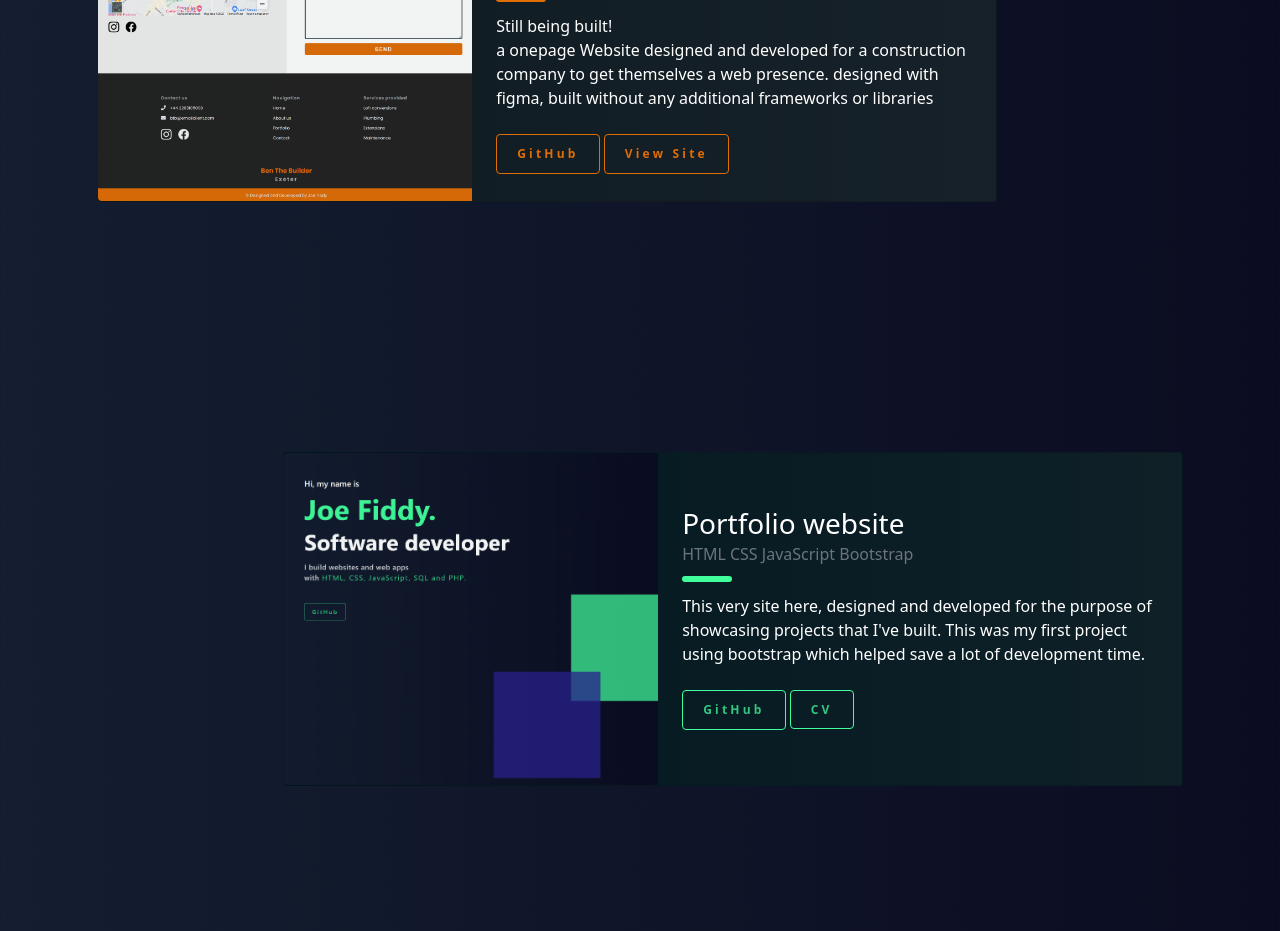
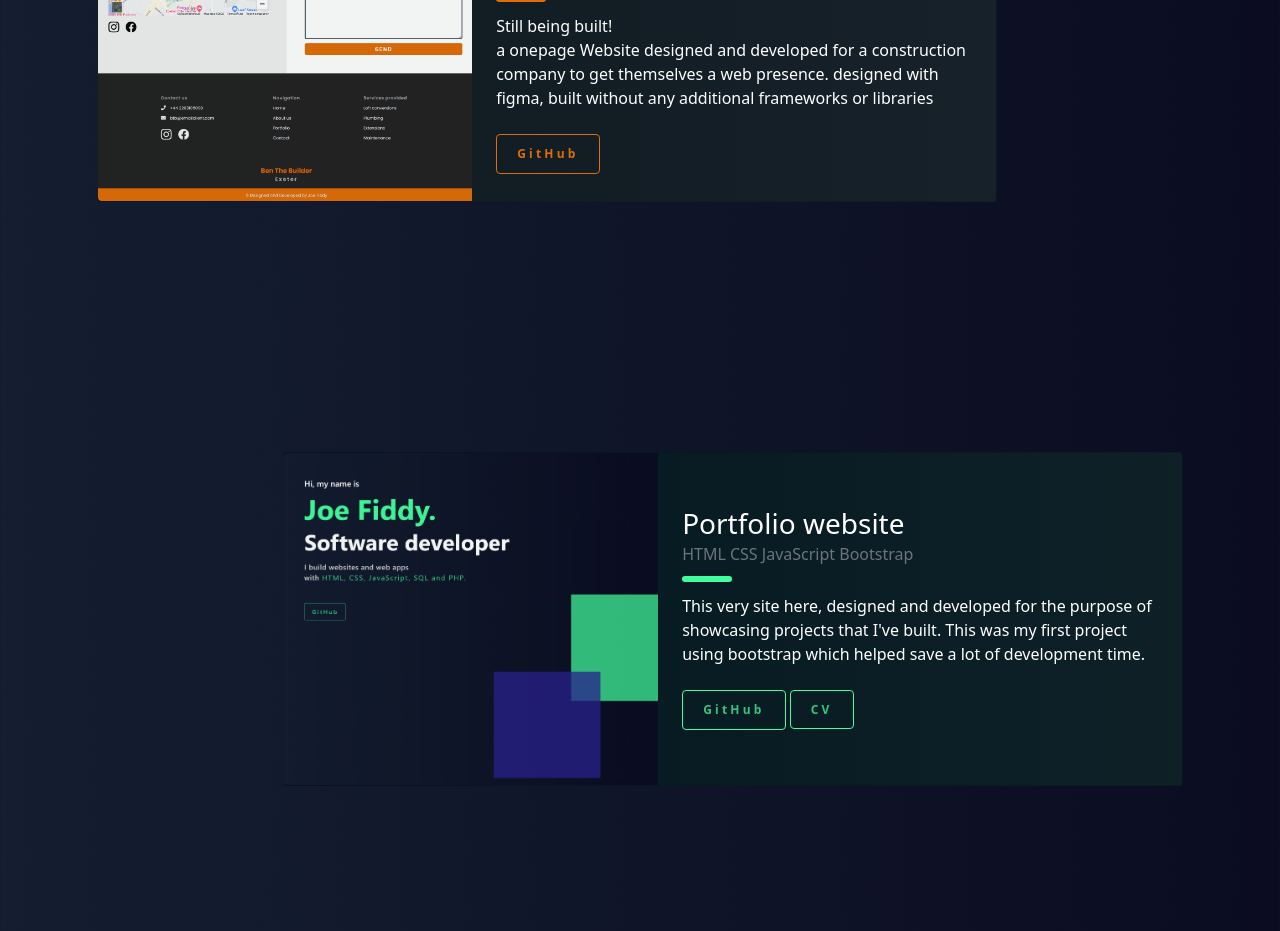
Before and after one commit to JosephFiddy/Portfolio, a website: page index.html in a window 1280 px wide. Shown: the part 2580-3511 px from the top of the page. Drawn offline with nearby package versions, Linux system fonts and the light colour scheme.

Commit message:
hidden link to btb site

```diff
--- a/index.html
+++ b/index.html
@@ -125,7 +125,7 @@
                   <div class="bar"></div>
                   <p class="card-text fs-6 mb-4">Still being built! </br>a onepage Website designed and developed for a construction company to get themselves a web presence. designed with figma, built without any additional frameworks or libraries</p>
                   <a href="https://github.com/JosephFiddy/Ben-the-builder-website" type="button" class="custom-button card-button">GitHub</a>
-                  <a href="https://josephfiddy.github.io/Ben-the-builder-website/" type="button" class="custom-button card-button">View Site</a>
+                  <!-- <a href="https://josephfiddy.github.io/Ben-the-builder-website/" type="button" class="custom-button card-button">View Site</a> -->
                   <!-- <a href="github.com" class="custom-button card-button mx-2">View site</a> -->
                 </div>
               </div>
```
